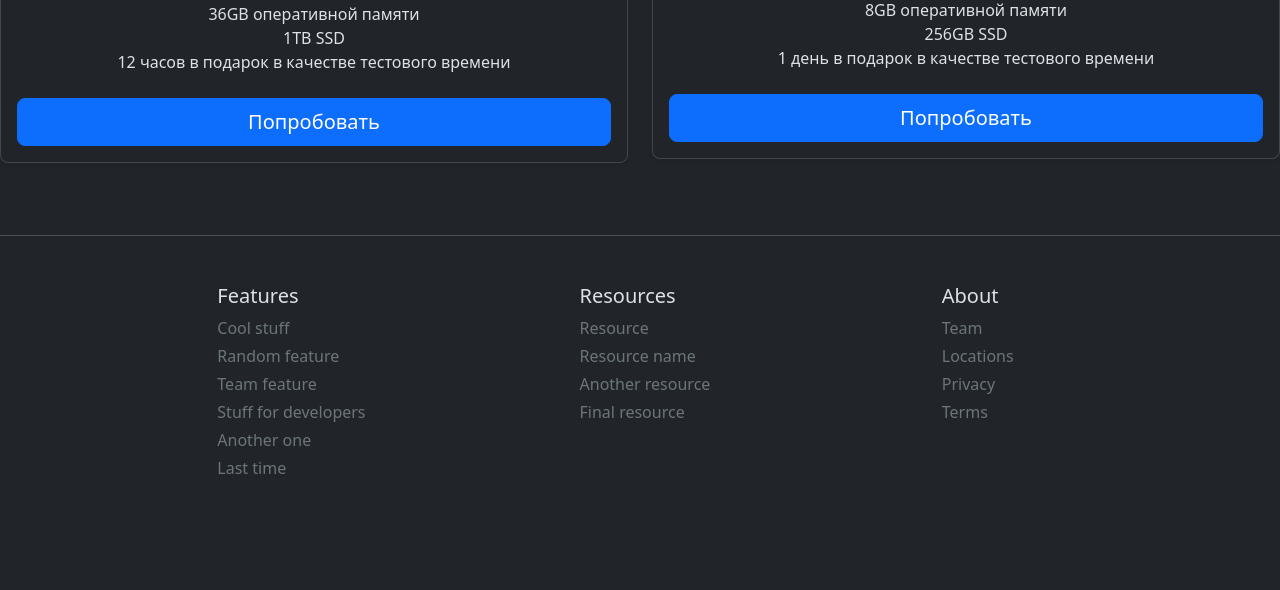
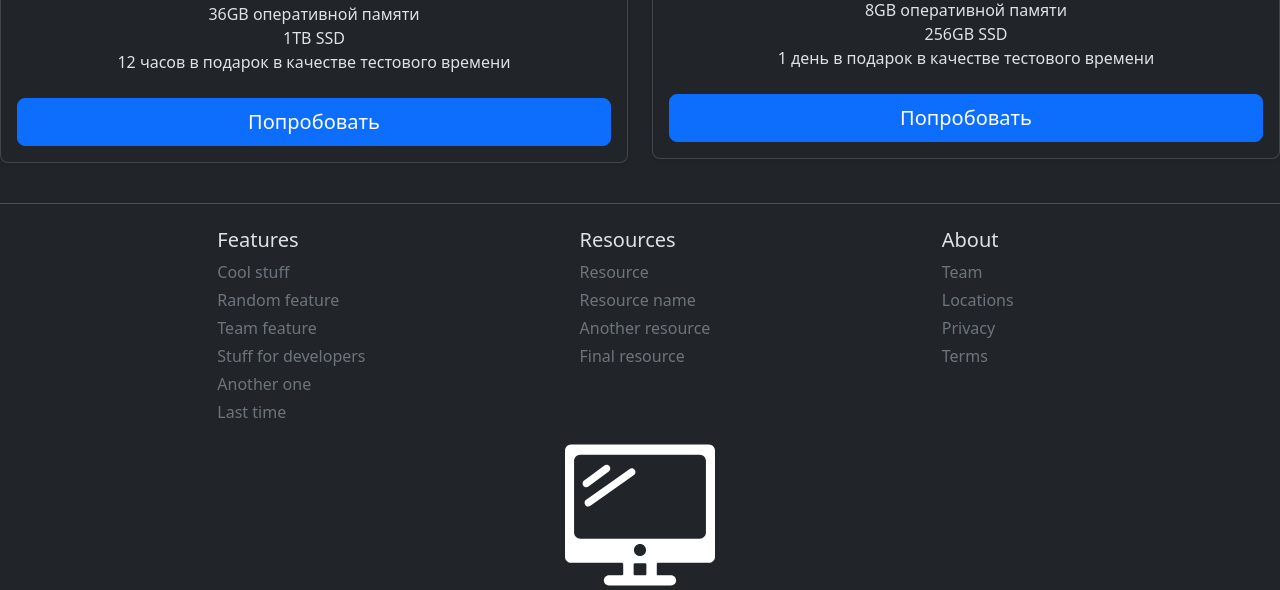
Before and after one commit to Asdroad/phpahmedova, a PHP site: page / in a window 1280 px wide. Shown: the part 1554-2144 px from the top of the page. Before the commit the page ends 2028 px from the top, so only its background shows below. Run offline with PHP 8.4, Linux system fonts and the light colour scheme.

Commit message:
добавление иконки в шапке и в fotter

```diff
--- a/index.php
+++ b/index.php
@@ -12,6 +12,7 @@
 <body>
 <div class="d-flex flex-column flex-md-row align-items-center pb-3 mb-4 border-bottom">
     <a href="/" class="d-flex align-items-center link-body-emphasis text-decoration-none me-3">
+        <img src="img/iconflutter.svg" alt="Icon" style="max-width: 30px;">
         <span class="fs-4">SilentSonics</span>
     </a>
 
@@ -109,9 +110,9 @@
             </div>
         </div>
     </div>
-    <footer class="pt-4 my-md-5 pt-md-5 border-top">
+    <footer class="pt-4 my-md-10 pt-md-10 border-top">
         <div class="row">
-            <div class="col-6 col-md offset-md-2">
+            <div class="col-6 col-md offset-md-2"> <!-- Добавлен класс offset-md-2 для создания отступа по бокам -->
                 <h5>Features</h5>
                 <ul class="list-unstyled text-small">
                     <li class="mb-1"><a class="link-secondary text-decoration-none" href="#">Cool stuff</a></li>
@@ -141,7 +142,25 @@
                 </ul>
             </div>
         </div>
-    </footer>
+        <div class="col-md-auto text-center">
+            <img src="img/iconflutter.svg" alt="Icon" style="max-width: 150px;">
+        </div>
 </main>
 </body>
 </html>
+
+
+
+
+
+
+
+
+
+
+<!--карта -->
+<!--            <div class="col-6 col-md offset-md-2">-->
+<!--                <iframe src="https://www.google.com/maps/embed?pb=!1m18!1m12!1m3!1d2243.0711752419534!2d49.12359147682794!3d55.79200198897123!2m3!1f0!2f0!3f0!3m2!1i1024!2i768!4f13.1!3m3!1m2!1s0x415ead13c38db643%3A0x9563f6c8fe759e12!2z0YPQuy4g0J_Rg9GI0LrQuNC90LAsIDMyLCDQmtCw0LfQsNC90YwsINCg0LXRgdC_LiDQotCw0YLQsNGA0YHRgtCw0L0sIDQyMDAxNQ!5e0!3m2!1sru!2sru!4v1713714195515!5m2!1sru!2sru" width="600" height="450" style="border:0;" allowfullscreen="" loading="lazy" referrerpolicy="no-referrer-when-downgrade"></iframe>-->
+<!--            </div>-->
+
+<!--иконка-->
```
Also changed, not shown: img/iconflutter.jpg (added), img/iconflutter.png (added), img/iconflutter.svg (added).
